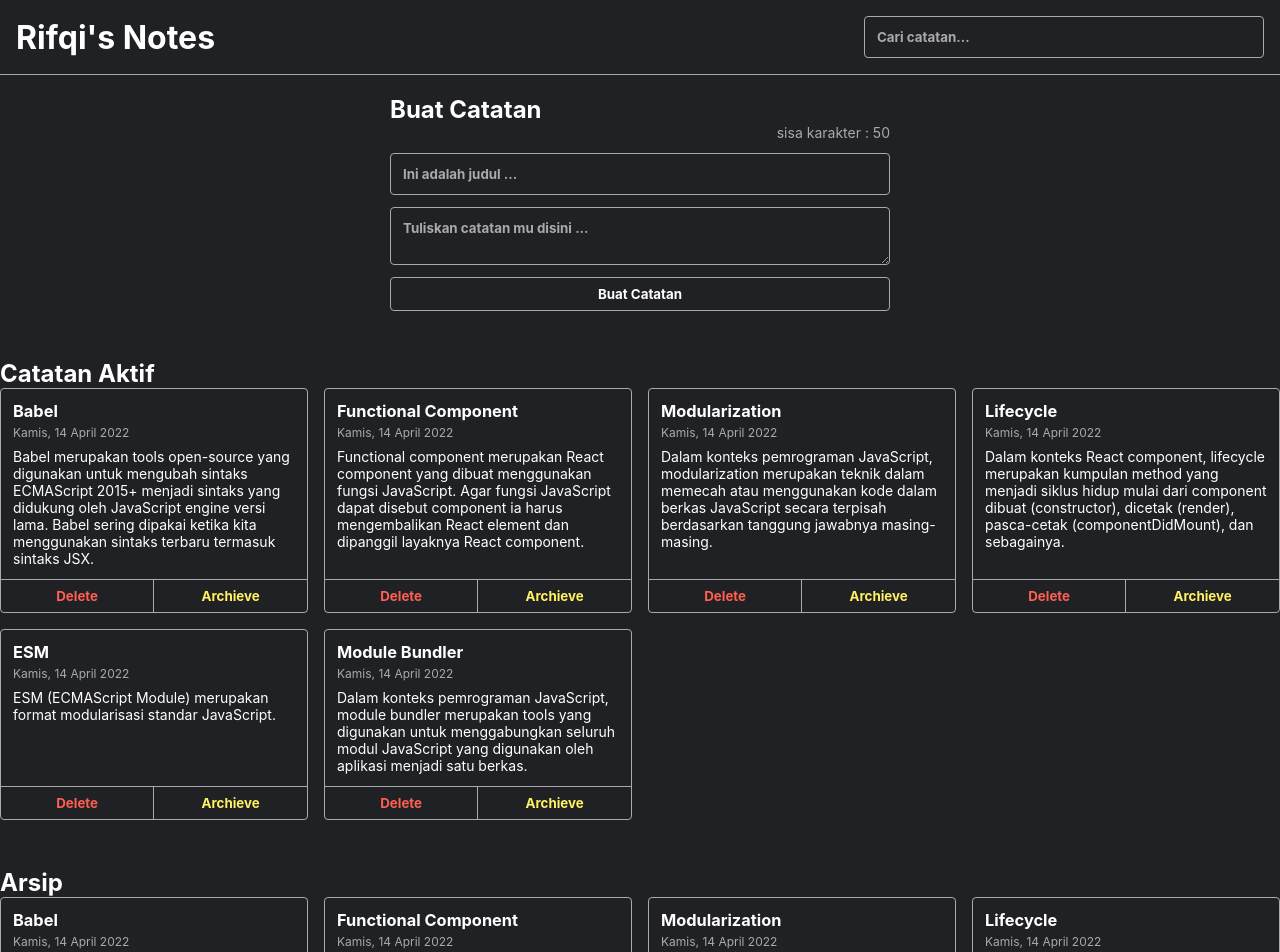
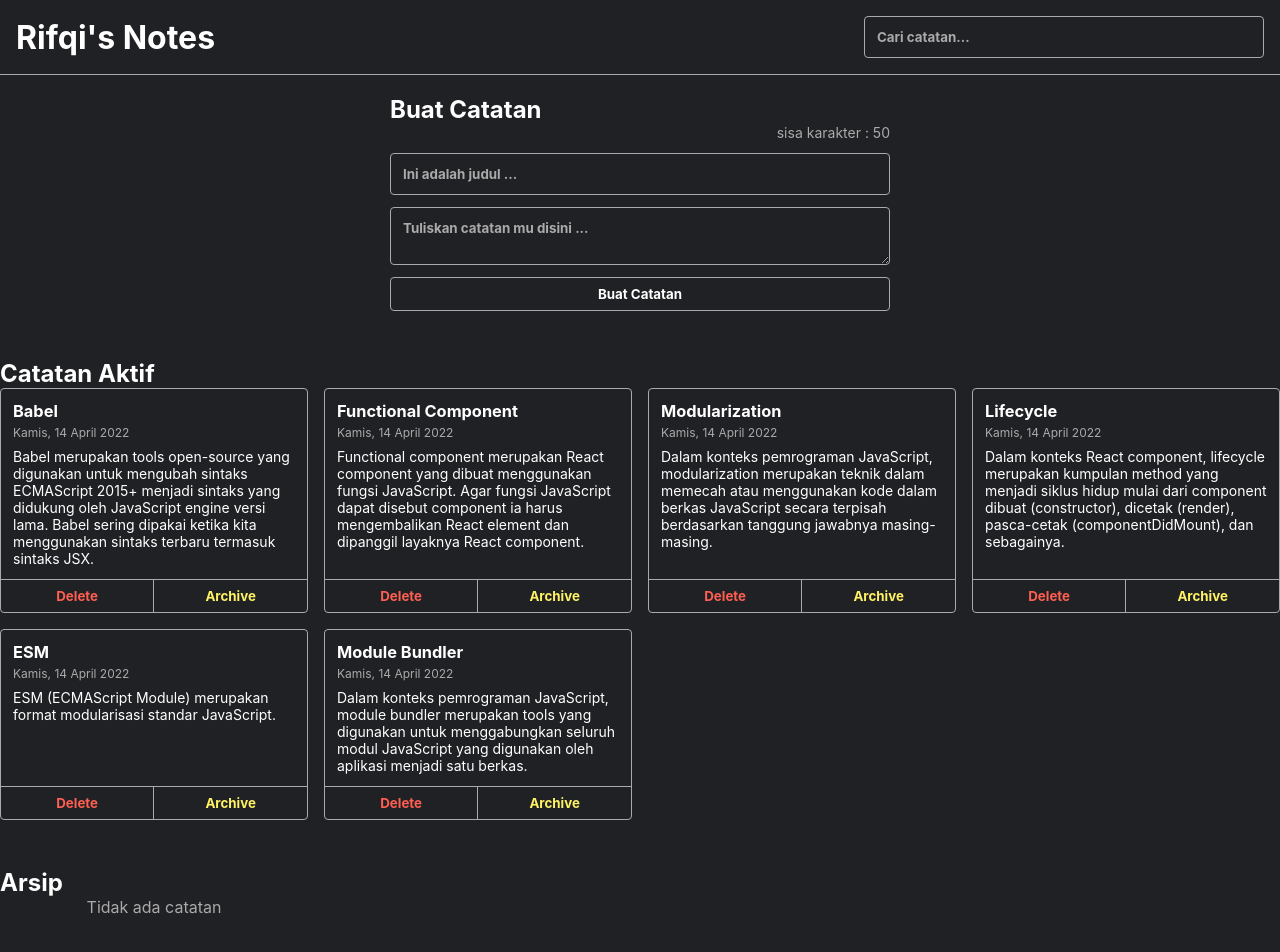
Before and after one commit to rifqi142/submission-notesapp-react-dicoding, a React (Vite) app: page / in a window 1280 px wide. Shown: the top 952 px of the page. Built offline with nearby package versions, Linux system fonts and the light colour scheme.

Commit message:
add feature: add, delete, archive, unarchive notes

```diff
--- a/src/components/ArchiveButton.jsx
+++ b/src/components/ArchiveButton.jsx
@@ -1,10 +1,9 @@
 import React from "react";
 
-function ArchiveButton(id, onArchive) {
+function ArchiveButton({ id, onArchive }) {
   return (
     <button className="note-item__archive-button" onClick={() => onArchive(id)}>
-      {" "}
-      Archieve{" "}
+      Archive
     </button>
   );
 }
--- a/src/components/NotesApp.jsx
+++ b/src/components/NotesApp.jsx
@@ -13,6 +13,7 @@ export default class NotesApp extends React.Component {
     this.onAddNote = this.onAddNote.bind(this);
     this.onDeleteNote = this.onDeleteNote.bind(this);
     this.onArchiveNote = this.onArchiveNote.bind(this);
+    this.onUnarchiveNote = this.onUnarchiveNote.bind(this);
   }
 
   onDeleteNote(id) {
@@ -25,7 +26,7 @@ export default class NotesApp extends React.Component {
       if (note.id === id) {
         return {
           ...note,
-          isArchived: true,
+          archived: true, // Menyimpan status catatan yang diarsipkan
         };
       }
       return note;
@@ -39,31 +40,44 @@ export default class NotesApp extends React.Component {
         notes: [
           ...prevState.notes,
           {
-            id: +new Date(),
+            id: Date.now(), // Menggunakan Date.now() untuk mendapatkan timestamp
             title,
             body,
-            createdAt: +new Date().toISOString,
+            createdAt: Date.now(),
             isArchived: false,
           },
         ],
       };
     });
   };
+
+  onUnarchiveNote = (id) => {
+    const notes = this.state.notes.map((note) => {
+      if (note.id === id) {
+        return {
+          ...note,
+          archived: false,
+        };
+      }
+      return note;
+    });
+    this.setState({ notes });
+  };
+
   render() {
     return (
       <>
         <NotesHeader />
         <div className="notes-app__body">
-          <NotesInput AddNote={this.onAddNote} />
+          <NotesInput addNote={this.onAddNote} />
           <h2>Catatan Aktif</h2>
           <NotesList
             notes={this.state.notes}
             onDelete={this.onDeleteNote}
-            onArchiveNote={this.onArchiveNote}
+            onArchive={this.onArchiveNote}
+            onUnarchive={this.onUnarchiveNote}
           />
         </div>
-        <h2>Arsip</h2>
-        <NotesList notes={this.state.notes} />
       </>
     );
   }
--- a/src/components/NotesInput.jsx
+++ b/src/components/NotesInput.jsx
@@ -13,28 +13,20 @@ export default class NotesInput extends React.Component {
   }
 
   onTitleChangeEventHandler(event) {
-    this.setState(() => {
-      return {
-        title: event.target.value,
-      };
+    this.setState({
+      title: event.target.value,
     });
   }
 
   onBodyChangeEventHandler(event) {
-    this.setState(() => {
-      return {
-        body: event.target.value,
-      };
+    this.setState({
+      body: event.target.value,
     });
   }
 
   onSubmitEventHandler(event) {
     event.preventDefault();
-    this.props.onSubmit({
-      title: this.state.title,
-      body: this.state.body,
-    });
-    console.log(this.state);
+    this.props.addNote(this.state);
   }
 
   render() {
--- a/src/components/NotesItem.jsx
+++ b/src/components/NotesItem.jsx
@@ -2,8 +2,18 @@ import React from "react";
 import NotesItemBody from "./NotesItemBody";
 import DeleteButton from "./DeleteButton";
 import ArchiveButton from "./ArchiveButton";
+import UnArchiveButton from "./UnArchiveButton";
 
-function NotesItem({ title, createdAt, body, id, onDelete, onArchieve }) {
+function NotesItem({
+  title,
+  createdAt,
+  body,
+  id,
+  onDelete,
+  onArchive,
+  onUnarchive,
+  archived,
+}) {
   return (
     <div className="note-item">
       <div className="note-item__content">
@@ -11,7 +21,11 @@ function NotesItem({ title, createdAt, body, id, onDelete, onArchieve }) {
       </div>
       <div className="note-item__action">
         <DeleteButton id={id} onDelete={onDelete} />
-        <ArchiveButton id={id} onArchive={onArchieve} />
+        {archived ? (
+          <UnArchiveButton id={id} onUnarchive={onUnarchive} />
+        ) : (
+          <ArchiveButton id={id} onArchive={onArchive} />
+        )}
       </div>
     </div>
   );
--- a/src/components/NotesList.jsx
+++ b/src/components/NotesList.jsx
@@ -1,14 +1,15 @@
 import React from "react";
 import NotesItem from "./NotesItem";
 
-function NotesList({ notes, onDelete, onArchive }) {
+function NotesList({ notes, onDelete, onArchive, onUnarchive }) {
   const regularNotes = notes.filter((note) => !note.archived);
   const archivedNotes = notes.filter((note) => note.archived);
 
   return (
+    <>
       <div className="notes-list">
         {regularNotes.length === 0 ? (
-        <p className="notes-list__empty-message">Catatan Kosong</p>
+          <p className="notes-list__empty-message">Tidak ada catatan</p>
         ) : (
           regularNotes.map((note) => (
             <NotesItem
@@ -20,22 +21,25 @@ function NotesList({ notes, onDelete, onArchive }) {
             />
           ))
         )}
-
-      {archivedNotes.length > 0 && (
-        <div className="archive-card">
-          <h2>Card Archive</h2>
-          {archivedNotes.map((note) => (
+      </div>
+      <h2>Arsip</h2>
+      <div className="notes-list">
+        {archivedNotes.length === 0 ? (
+          <p className="notes-list__empty-message">Tidak ada catatan</p>
+        ) : (
+          archivedNotes.map((note) => (
             <NotesItem
               key={note.id}
               id={note.id}
               onDelete={onDelete}
               onArchive={onArchive}
+              onUnarchive={onUnarchive}
               {...note}
             />
-          ))}
-        </div>
+          ))
         )}
       </div>
+    </>
   );
 }
 
--- /dev/null
+++ b/src/components/UnArchiveButton.jsx
@@ -0,0 +1,14 @@
+import React from "react";
+
+function UnArchiveButton({ id, onUnarchive }) {
+  return (
+    <button
+      className="note-item__archive-button"
+      onClick={() => onUnarchive(id)}
+    >
+      UnArchive
+    </button>
+  );
+}
+
+export default UnArchiveButton;
```
Also changed, not shown: src/components/NotFoundShelf.jsx (deleted). Lines whose indentation alone changed are shown as unchanged.
